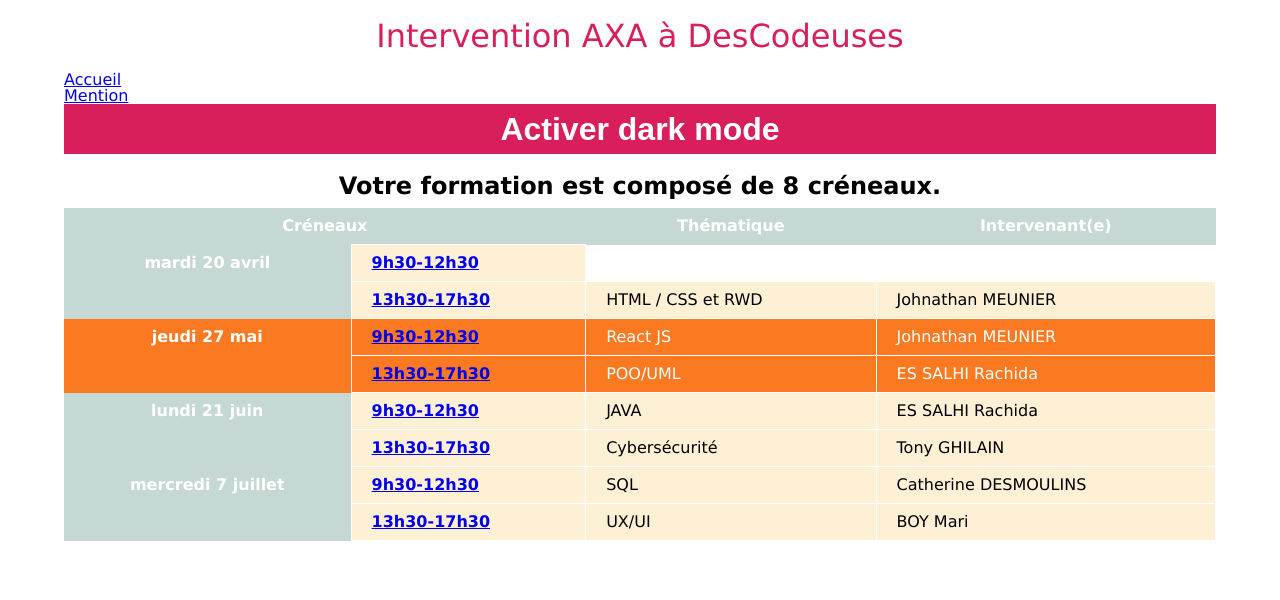
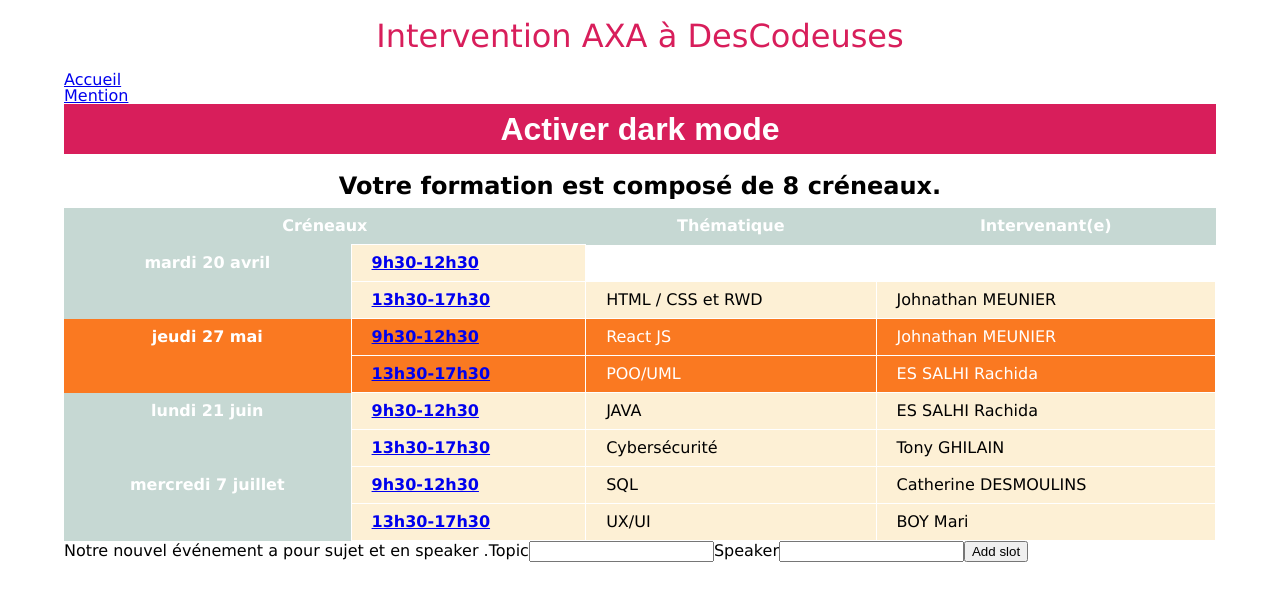
Before and after one commit to johnmeunier/descodeuses, a React (Create React App) app in the folder react-version/: page / in a window 1280 px wide. Shown: the top 600 px of the page. Built offline with nearby package versions, Linux system fonts and the light colour scheme.

Commit message:
form ajout de slot

```diff
--- a/react-version/src/App.js
+++ b/react-version/src/App.js
@@ -4,13 +4,10 @@
 import "./styles/var.css";
 import "./styles/App.css";
 
-import { slots } from "./data.json";
-
-import Planning from "./pages/Planning";
 import Mentions from "./pages/Mentions";
 import Detail from "./pages/Detail";
+import Home from "./pages/Home";
 
-import ButtonCustom from "./components/ButtonCustom";
 function App() {
   return (
     <div className="App" data-theme="light">
@@ -23,15 +20,13 @@
                 <Link to="/">Accueil</Link>
               </li>
               <li>
-                <Link to="/mention">Mention</Link>
+                <Link to="/mentions">Mention</Link>
               </li>
             </ul>
           </nav>
           <Switch>
             <Route path="/" exact>
-              <ButtonCustom> Activer dark mode </ButtonCustom>
-              <h2>Votre formation est composé de {slots.length} créneaux.</h2>
-              <Planning slots={slots} />
+              <Home />
             </Route>
             <Route path="/detail/:id" exact>
               <Detail />
--- /dev/null
+++ b/react-version/src/pages/Home.js
@@ -0,0 +1,63 @@
+import { useState } from "react";
+import ButtonCustom from "../components/ButtonCustom";
+import Planning from "../components/Planning";
+import { slots as rawSlots } from "../data.json";
+
+const Home = () => {
+  const [newTopic, setNewTopic] = useState("");
+  const [newSpeaker, setNewSpeaker] = useState("");
+  const [slots, setSlots] = useState(rawSlots);
+  return (
+    <div className="home">
+      <ButtonCustom> Activer dark mode </ButtonCustom>
+      <h2>Votre formation est composé de {slots.length} créneaux.</h2>
+      <Planning slots={slots} />
+      <form>
+        Notre nouvel événement a pour sujet {newTopic} et en speaker {newSpeaker}.
+        <label>
+          Topic
+          <input
+            type="text"
+            value={newTopic}
+            onChange={(e) => {
+              setNewTopic(e.target.value);
+            }}
+          />
+        </label>
+        <label>
+          Speaker
+          <input
+            type="text"
+            value={newSpeaker}
+            onChange={(e) => {
+              setNewSpeaker(e.target.value);
+            }}
+          />
+        </label>
+        <button
+          type="submit"
+          onClick={(e) => {
+            e.preventDefault();
+
+            setSlots((prevSlots) => {
+              return [
+                ...prevSlots,
+                {
+                  date: "lundi 25 décembre",
+                  dateFormated: "25/12",
+                  time: "9h30-12h30",
+                  topic: newTopic,
+                  speaker: newSpeaker,
+                },
+              ];
+            });
+          }}
+        >
+          Add slot
+        </button>
+      </form>
+    </div>
+  );
+};
+
+export default Home;
```
Also changed, not shown: react-version/src/components/Add.js (added, +16 -0 lines), react-version/src/components/Planning.js (renamed from react-version/src/pages/Planning.js).
